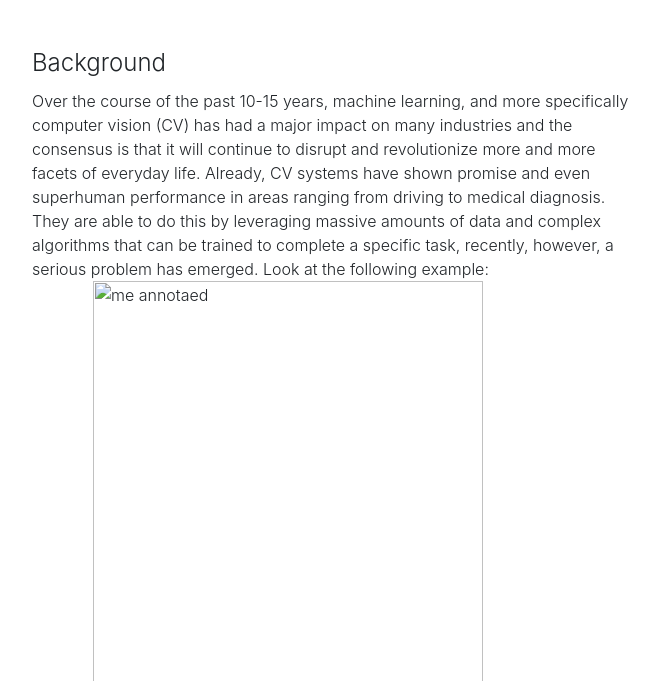
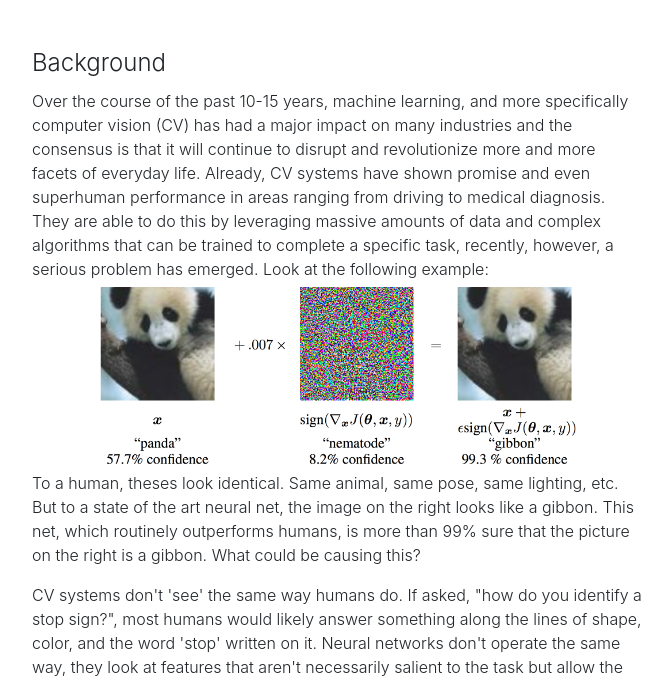
Before and after one commit to McClain-Thiel/Adversary_resistant_CV, a plain HTML site: page docs/index.html in a window 1280 px wide. Shown: the part 119-800 px from the top of the page, without its empty margins (288-960 px from the left). Drawn offline with nearby package versions, Linux system fonts and the light colour scheme.

Commit message:
i missed one goddmanint

```diff
--- a/docs/index.html
+++ b/docs/index.html
@@ -31,7 +31,7 @@
             superhuman performance in areas ranging from driving to medical diagnosis. They are able to do this by
             leveraging massive amounts of data and complex algorithms that can be trained to complete a specific task,
             recently, however,  a serious problem has emerged. Look at the following example:
-            <img class="center" src="assets/imgs/adversarial-example.png" alt="me annotaed">
+            <img class="center" src="assets/imgs/adversarial-example.jpg" alt="me annotaed">
 
             To a human, theses look identical. Same animal, same pose, same lighting, etc. But to a state of the art
             neural net, the image on the right looks like a gibbon. This net, which routinely outperforms humans, is
```
